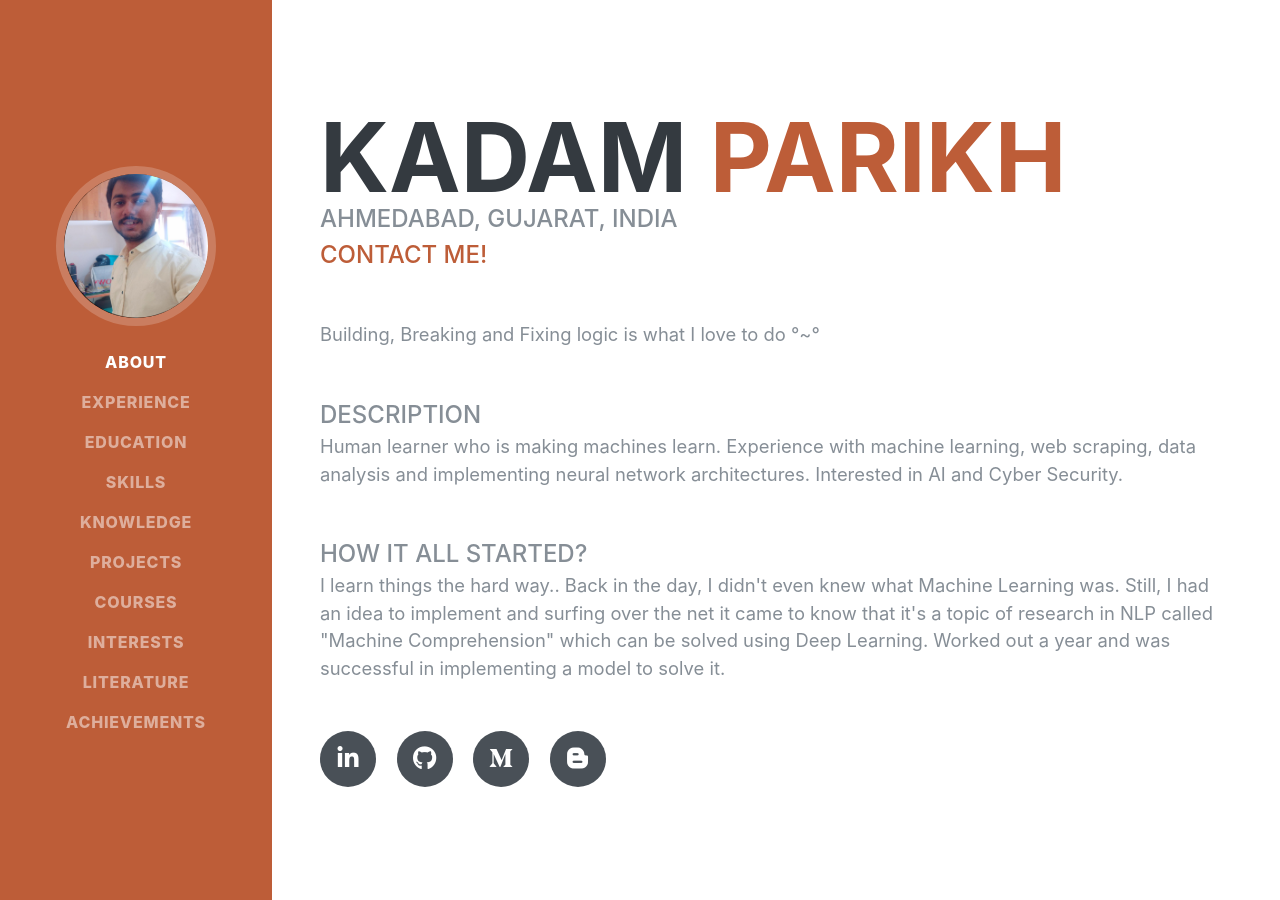
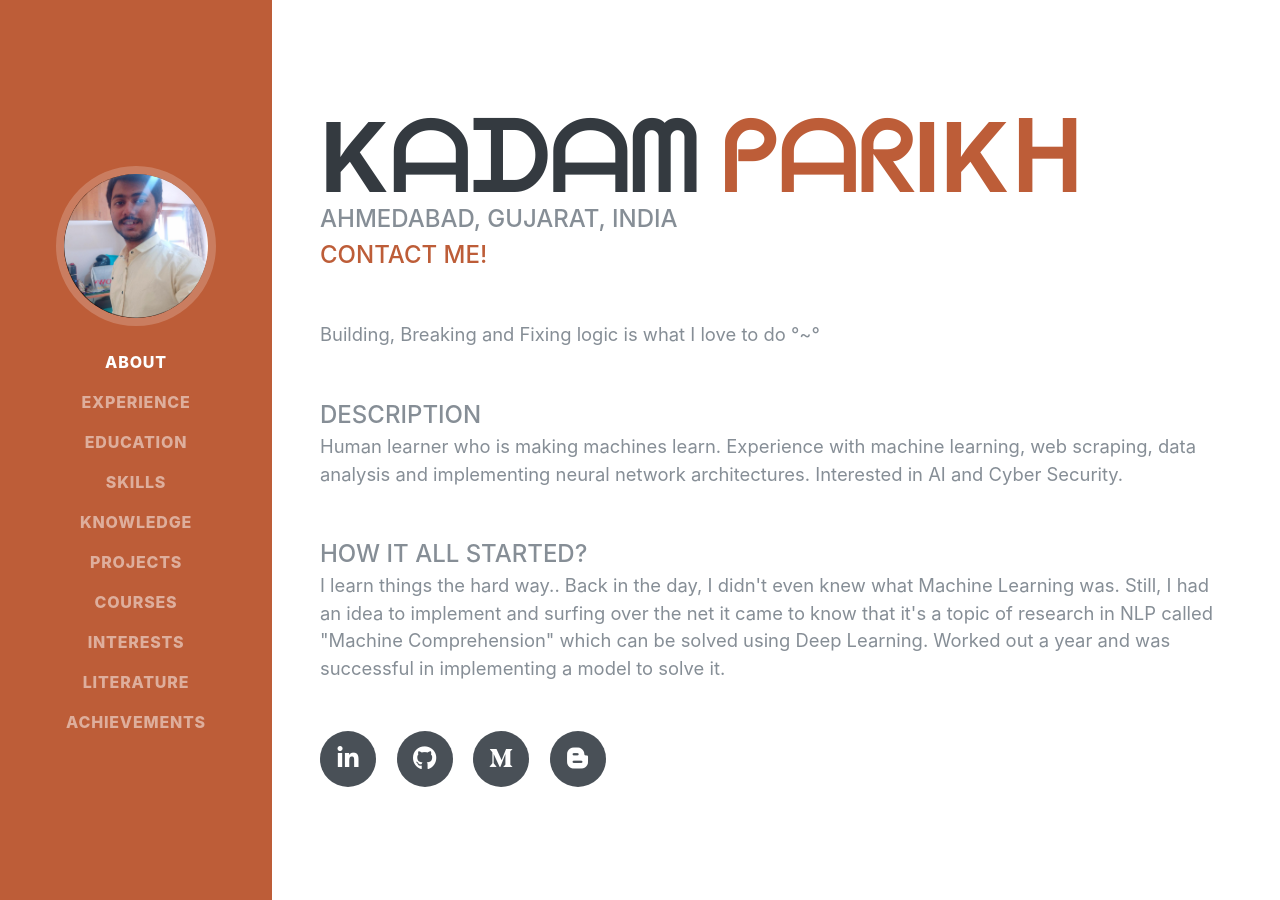
Before and after one commit to ParikhKadam/parikhkadam.github.io, a Jekyll site: the page built from index.md, in a window 1280 px wide and 900 px high. Built offline with Jekyll 4.4.1, drawn with Linux system fonts in a browser that asks for light colours; some web fonts are replaced.

Commit message:
Change fonts for name

```diff
--- a/_data/about.yml
+++ b/_data/about.yml
@@ -1,5 +1,5 @@
-- firstname: Kadam
-  lastname: Parikh
+- firstname: Kᗩᗪᗩᗰ
+  lastname: ᑭᗩᖇIKᕼ
   city: Ahmedabad
   state: Gujarat
   country: India
```
